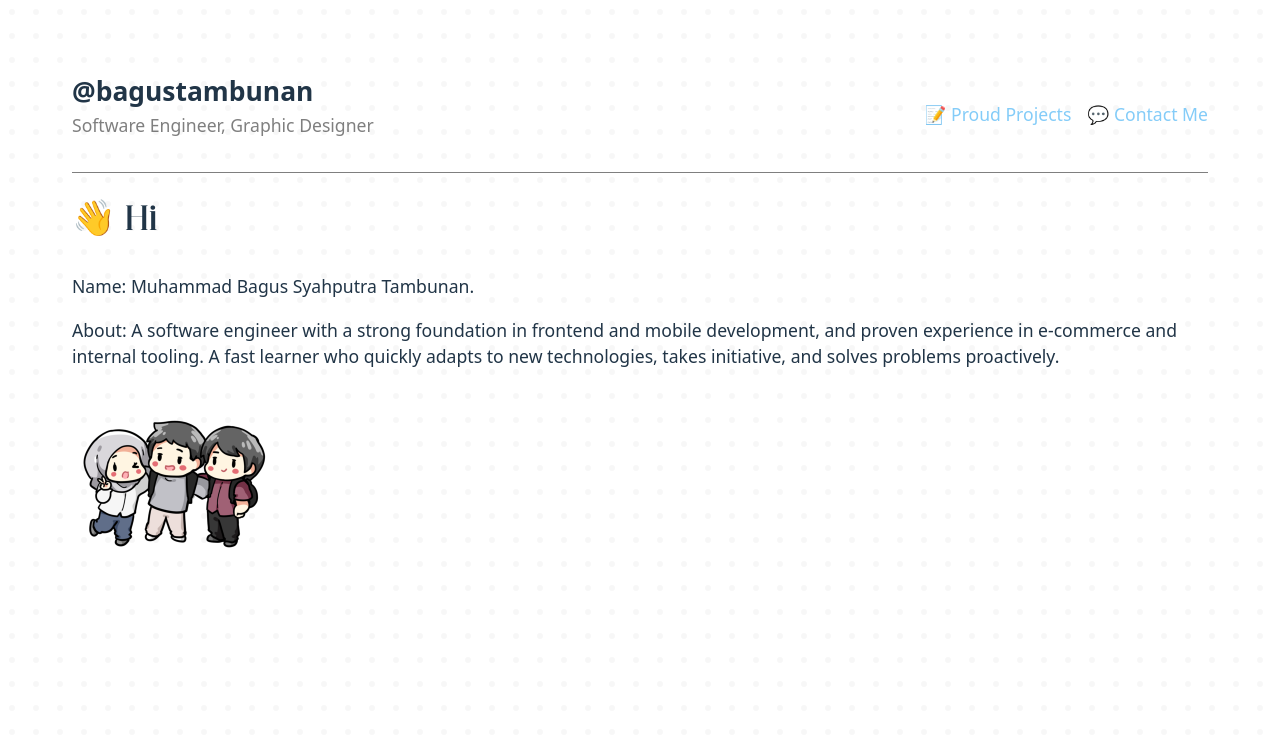
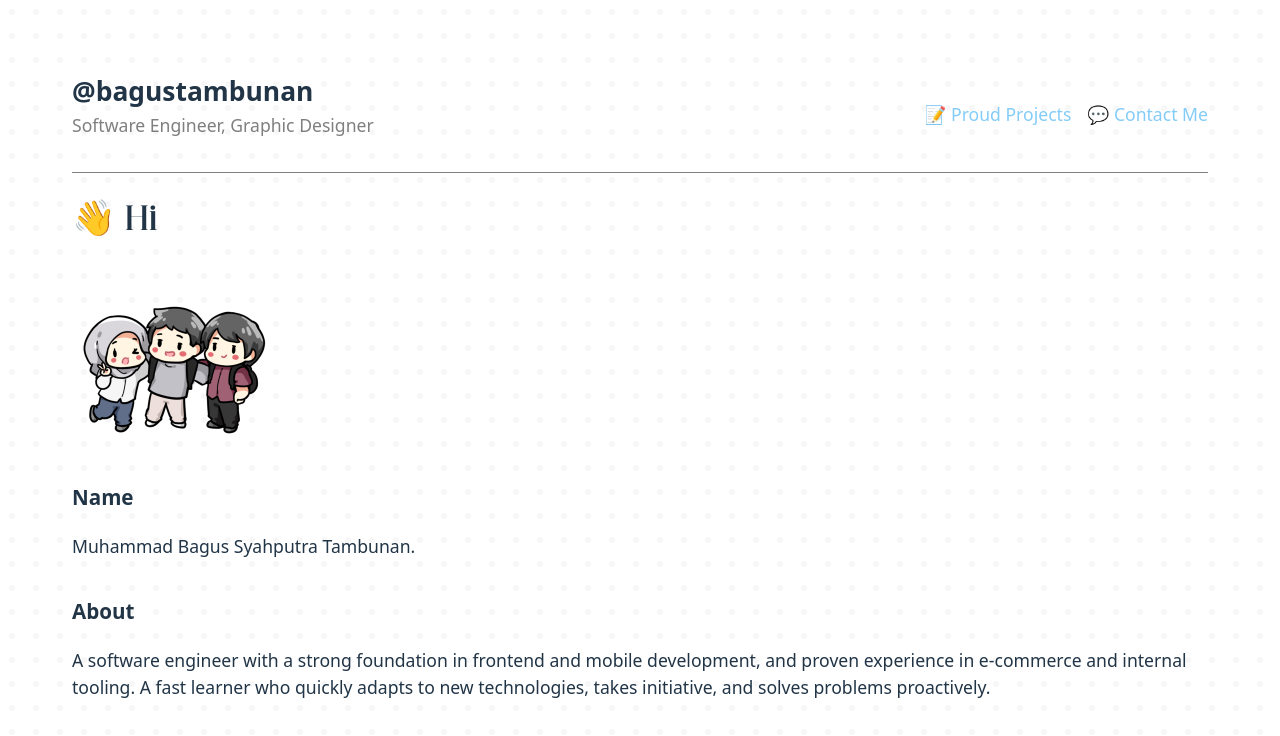
Before and after one commit to bagustambunan/software-engineer-portfolio-web, a React (Vite) app: page / in a window 1280 px wide. Shown: the top 736 px of the page. Built offline with nearby package versions, Linux system fonts and the light colour scheme.

Commit message:
update Home

```diff
--- /dev/null
+++ b/src/components/Section/index.tsx
@@ -0,0 +1,10 @@
+import styles from "./style.module.css";
+
+export default function Section({ title, children }: { title: string} & React.PropsWithChildren) {
+  return (
+    <div className={styles.sectionContainer}>
+      <h3>{title}</h3>
+      {children}
+    </div>
+  )
+}
--- /dev/null
+++ b/src/components/Section/style.module.css
@@ -0,0 +1,6 @@
+.sectionContainer {
+  display: flex;
+  flex-direction: column;
+  gap: 0px;
+  margin-bottom: 16px;
+}
--- a/src/constants/index.ts
+++ b/src/constants/index.ts
@@ -33,5 +33,9 @@ export const profile: Profile = {
       name: "Medium",
       link: "https://bagustambunan.medium.com",
     },
+    {
+      name: "Resume",
+      link: "https://www.cake.me/muhammad-bagus-syahputra-tambunan",
+    },
   ],
 };
--- a/src/pages/Contact/style.module.css
+++ b/src/pages/Contact/style.module.css
@@ -2,6 +2,7 @@
   display: flex;
   flex-direction: row;
   gap: 16px;
+  flex-wrap: wrap;
 }
 
 .linkSeparator {
--- a/src/pages/Home/index.tsx
+++ b/src/pages/Home/index.tsx
@@ -1,4 +1,5 @@
 import PageTitle from '../../components/PageTitle'
+import Section from '../../components/Section'
 import { profile } from '../../constants'
 import styles from './style.module.css'
 
@@ -6,9 +7,13 @@ export default function Home() {
   return (
     <div>
       <PageTitle title="👋 Hi" />
-      <p>Name: Muhammad Bagus Syahputra Tambunan.</p>
-      <p>About: A software engineer with a strong foundation in frontend and mobile development, and proven experience in e-commerce and internal tooling. A fast learner who quickly adapts to new technologies, takes initiative, and solves problems proactively.</p>
       <img src={profile.photo} alt={profile.name} title={profile.name} className={styles.avatar} />
+      <Section title="Name">
+        <span>Muhammad Bagus Syahputra Tambunan.</span>
+      </Section>
+      <Section title="About">
+        <span>A software engineer with a strong foundation in frontend and mobile development, and proven experience in e-commerce and internal tooling. A fast learner who quickly adapts to new technologies, takes initiative, and solves problems proactively.</span>
+      </Section>
     </div>
   )
 }
```
